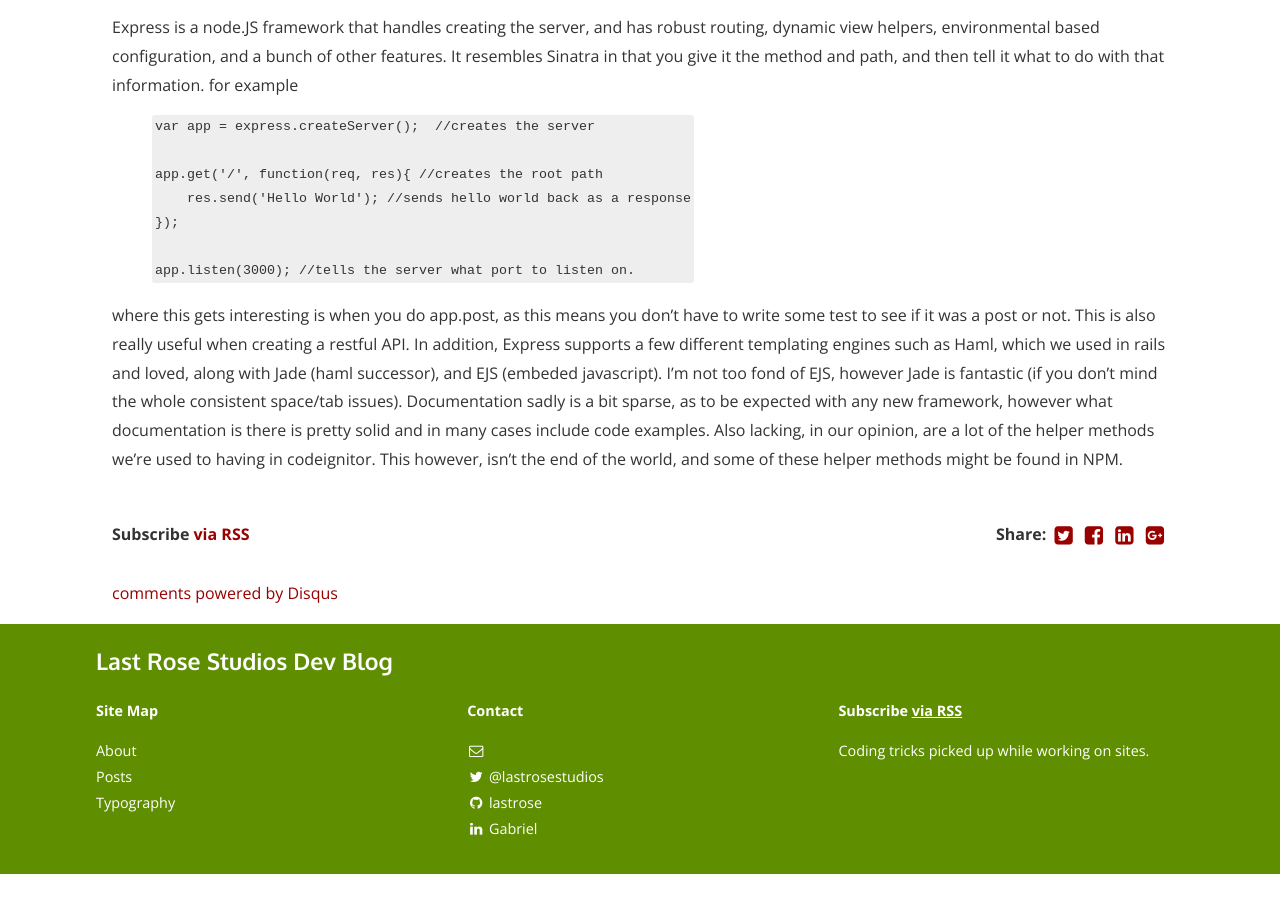
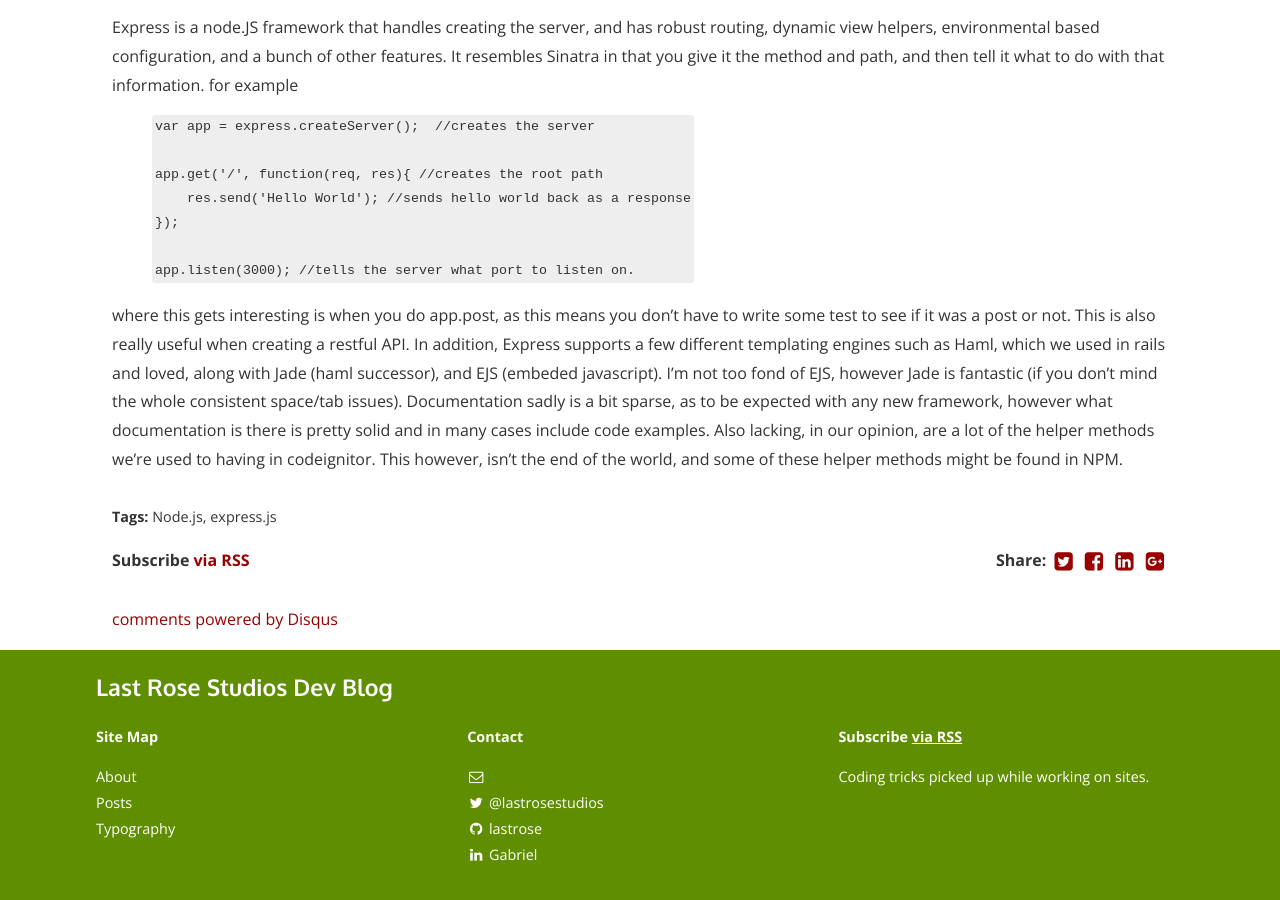
Before and after one commit to LastRose/lastrose.github.io, a Jekyll site: the page built from _posts/2011-12-23-node-js-express.markdown, in a window 1280 px wide and 900 px high, scrolled down 884 px. Built offline with Jekyll 4.4.1, drawn with Linux system fonts in a browser that asks for light colours; nearby versions of some CDN libraries; comment, search, counter and statistics services are not loaded; a style sheet for code colours, icons or effects is not loaded; before the commit the page ends 1758 px from its top, so only the background shows below that.

Commit message:
Adding limited support for tags

```diff
--- a/_layouts/post.html
+++ b/_layouts/post.html
@@ -33,13 +33,12 @@
   {{ content }}
 </article>
 
-{% if site.jekyll-archives %}
 {% if page.tags.size > 0 %}
 <section class="tags">
-	<strong>Tags:</strong> {% for tag in page.tags %}<a href="{{ site.baseurl }}tag/{{ tag }}">{{ tag }}</a>{% if forloop.last == false %},&nbsp;{% endif %}{% endfor %}
+	<strong>Tags:</strong> {% for tag in page.tags %}{{ tag }}{% if forloop.last == false %},&nbsp;{% endif %}{% endfor %}
 </section>
 {% endif %}
-{% endif %}
+
 
 <section class="rss">
 	<p class="rss-subscribe text"><strong>Subscribe <a href="{{ "feed.xml" | prepend: site.baseurl }}">via RSS</a></strong></p>
```
